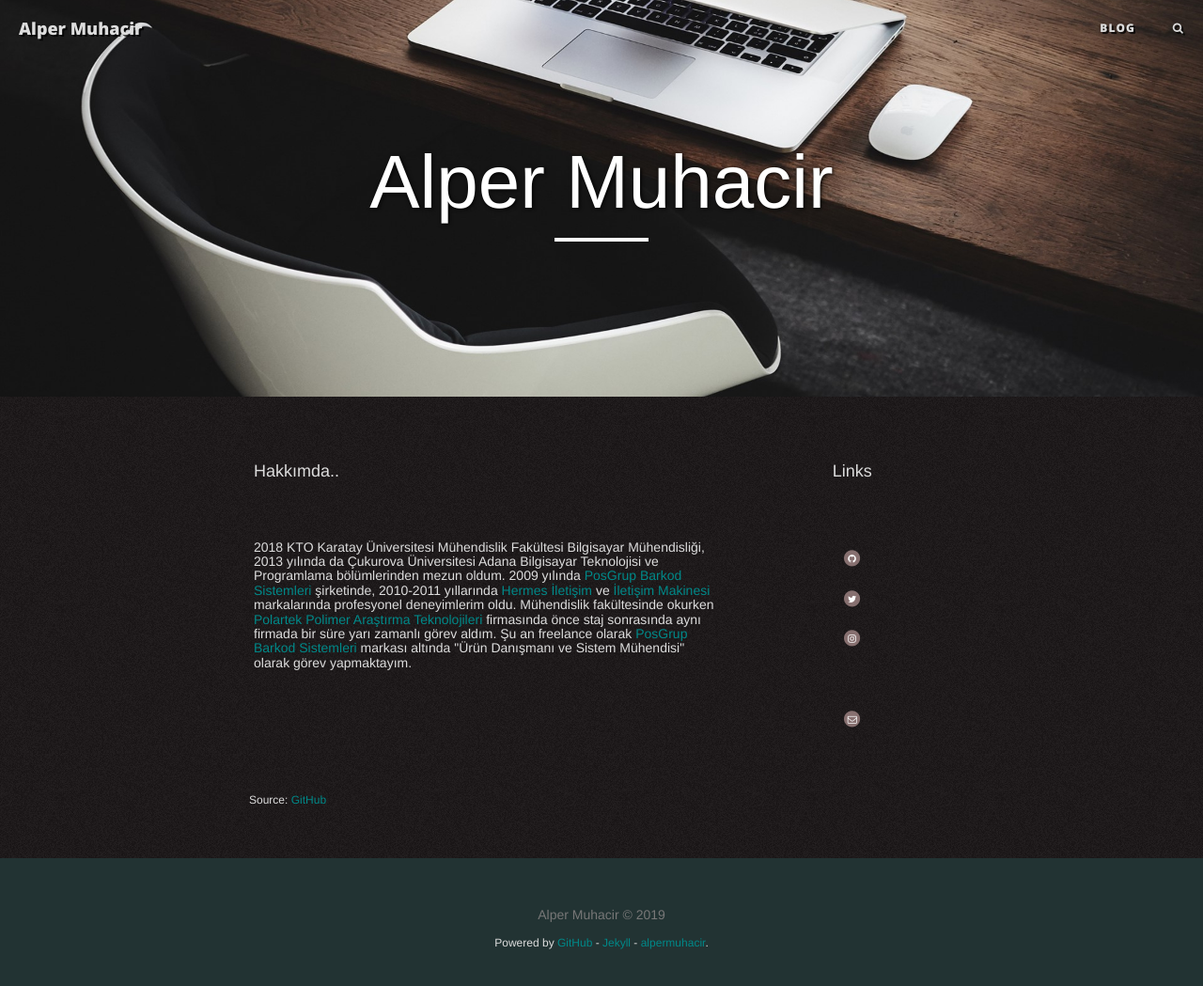
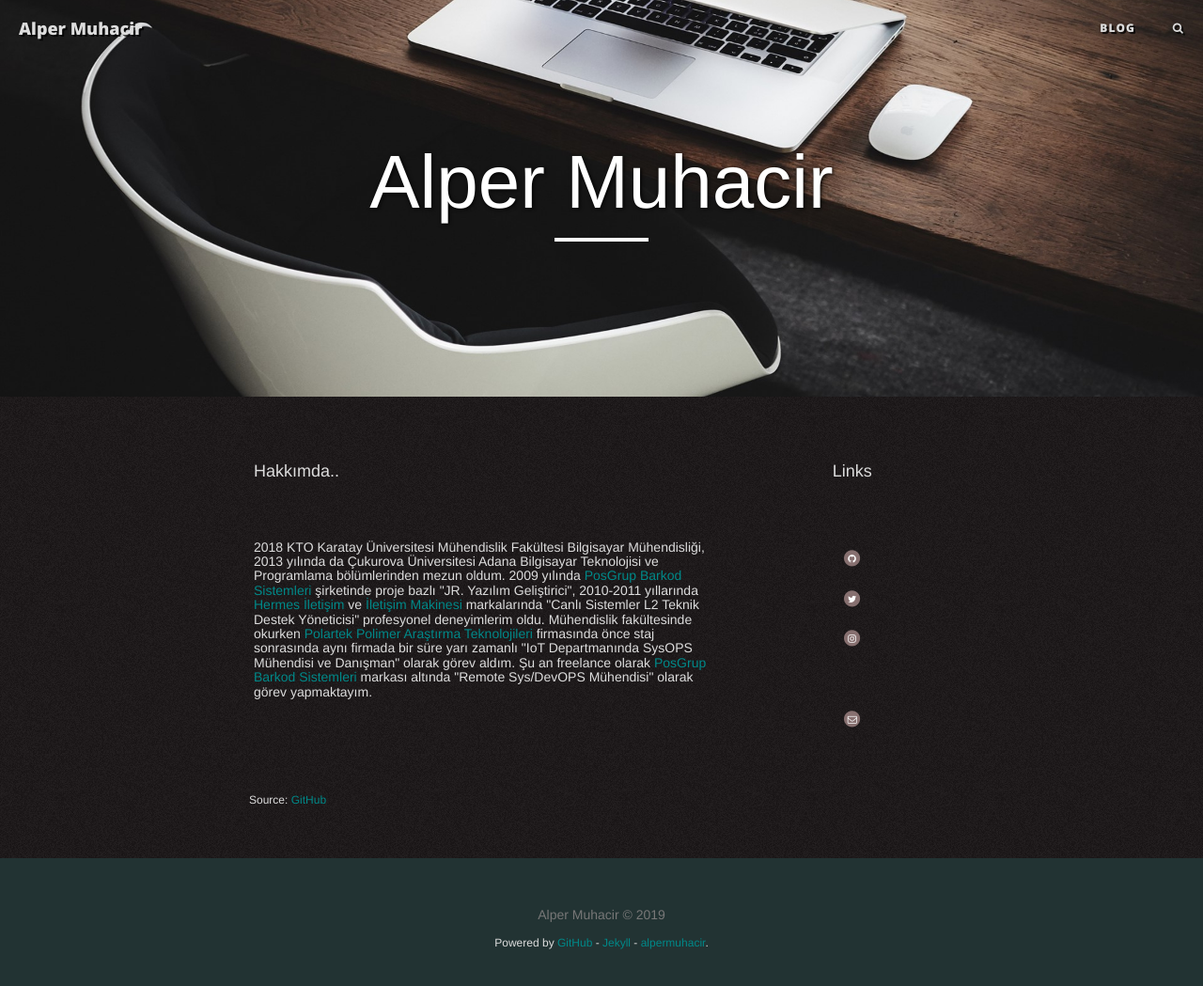
Before and after one commit to naimalpermuhacir/naimalpermuhacir.github.io, a Jekyll site: the page built from pages/index.html, in a window 1280 px wide and 1087 px high. Shown: the top 1049 px of the window at 94% size. Built offline with Jekyll 4.4.1, drawn with Linux system fonts in a browser that asks for light colours; nearby versions of some CDN libraries.

Commit message:
Main Update

```diff
--- a/pages/index.html
+++ b/pages/index.html
@@ -61,14 +61,14 @@ permalink: ./index.html
     2018 KTO Karatay Üniversitesi Mühendislik Fakültesi Bilgisayar Mühendisliği,
     2013 yılında da Çukurova Üniversitesi Adana Bilgisayar Teknolojisi
     ve Programlama bölümlerinden mezun oldum. 2009 yılında
-    <a href="https://posgrup.com">PosGrup Barkod Sistemleri</a> şirketinde,
+    <a href="https://posgrup.com">PosGrup Barkod Sistemleri</a> şirketinde proje bazlı "JR. Yazılım Geliştirici",
     2010-2011 yıllarında <a href="https://www.hermesiletisim.net">Hermes İletişim
     </a> ve <a href="https://iletisimmakinesi.com"> İletişim Makinesi</a>
-    markalarında profesyonel deneyimlerim oldu. Mühendislik fakültesinde okurken
+    markalarında "Canlı Sistemler L2 Teknik Destek Yöneticisi" profesyonel deneyimlerim oldu. Mühendislik fakültesinde okurken
     <a href="https://polartek.com.tr">Polartek Polimer Araştırma Teknolojileri</a>
-    firmasında önce staj sonrasında aynı firmada bir süre yarı zamanlı görev aldım.
+    firmasında önce staj sonrasında aynı firmada bir süre yarı zamanlı "IoT Departmanında SysOPS Mühendisi ve Danışman" olarak görev aldım.
     Şu an freelance olarak <a href="https://posgrup.com">PosGrup Barkod Sistemleri</a> markası altında
-    "Ürün Danışmanı ve Sistem Mühendisi" olarak görev yapmaktayım.
+    "Remote Sys/DevOPS Mühendisi" olarak görev yapmaktayım.
   </h4>
 
   <!-- <h3>'MAD4Jekyll' is a theme for <a href="https://github.com/jekyll/">Jekyll</a>.</h3>
```
